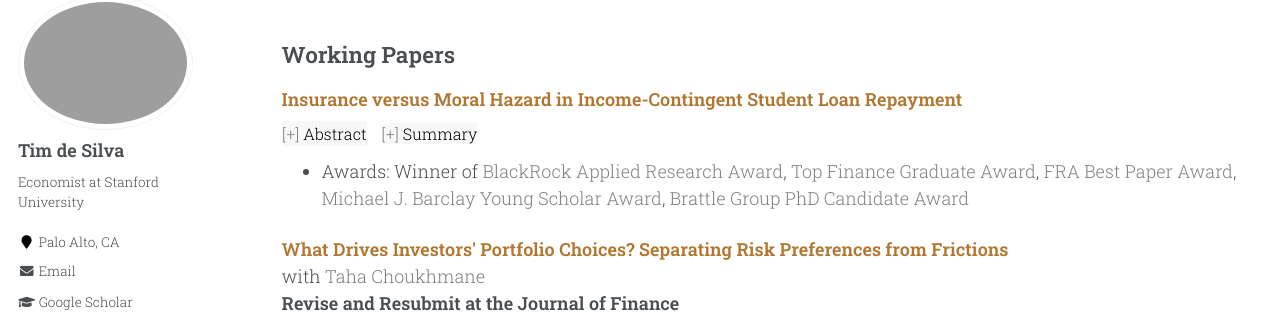
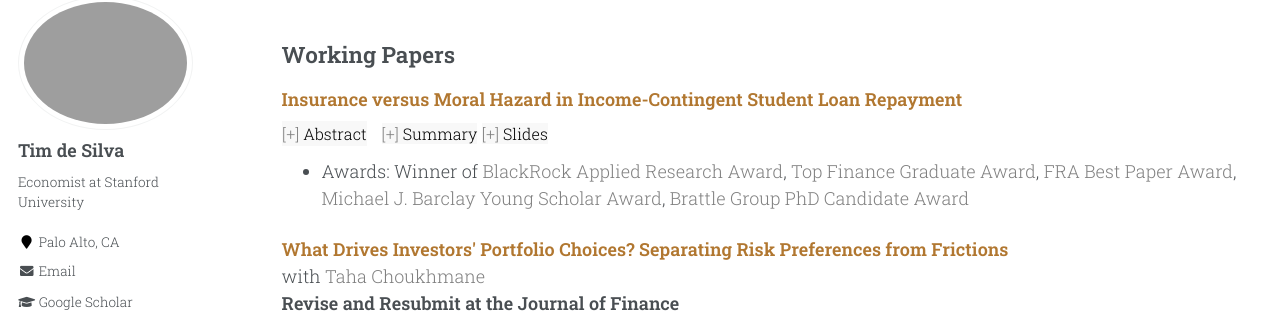
Before and after one commit to timhdesilva/timhdesilva.github.io, a Jekyll site: the page built from _pages/research.html, in a window 1280 px wide and 900 px high. Shown: the part 122-439 px from the top of the window. Built offline with Jekyll 4.4.1, drawn with Linux system fonts in a browser that asks for light colours.

Commit message:
add slides button

```diff
--- a/_pages/research.html
+++ b/_pages/research.html
@@ -62,6 +62,7 @@ author_profile: true
   <br>
     <button class="abstract-button" data-target="jmp" style="margin-top:8px; margin-right: 10px;">Abstract</button>
     <a style="text-decoration:none; background-color:#f8f8f8; font-size: 16px; font-family: Roboto Slab, serif;" href="https://x.com/timdesilva/status/1728472810203279590?s=20"><span style="color: gray;">[+]</span> <span style="color:black;">Summary</span></a>
+    <a style="text-decoration:none; background-color:#f8f8f8; font-size: 16px; font-family: Roboto Slab, serif;" href="http://timhdesilva.github.io/files/slides/jmpslides_short.pdf"><span style="color: gray;">[+]</span> <span style="color:black;">Slides</span></a>
   <ul style="margin-top: -12px">
     <li>Awards: Winner of <a style="text-decoration:none; color:gray" href="https://www.blackrock.com/corporate/applied-research-award">BlackRock Applied Research Award</a>, <a style="text-decoration:none; color:gray" href="https://www.hec.edu/en/faculty-research/events/top-finance-graduate-award-hec-paris-0">Top Finance Graduate Award</a>, <a style="text-decoration:none; color:gray" href="https://fraconference.com/previous-programs/">FRA Best Paper Award</a>, <a style="text-decoration:none; color:gray" href="https://fraconference.com/previous-programs/">Michael J. Barclay Young Scholar Award</a>, <a style="text-decoration:none; color:gray" href="https://westernfinance.org/conference-2024/">Brattle Group PhD Candidate Award</a></li>
   </ul>
```
